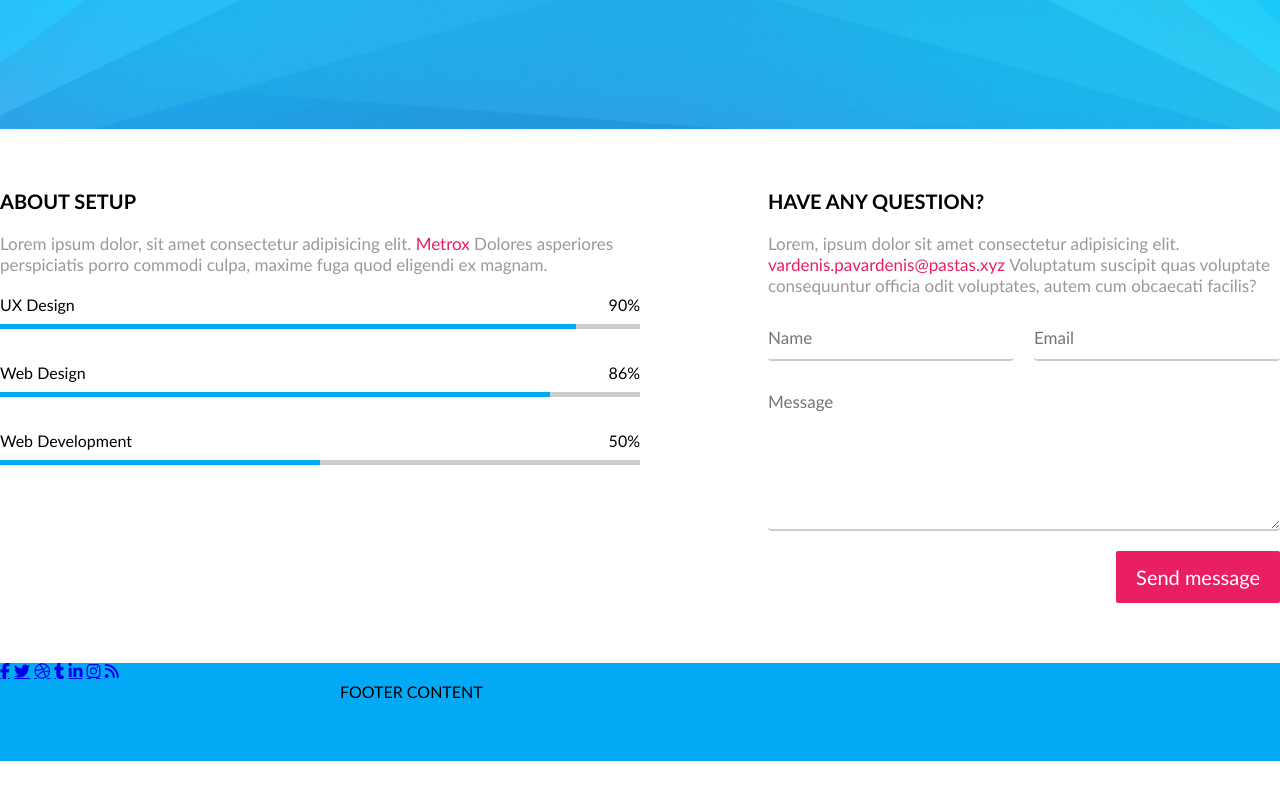
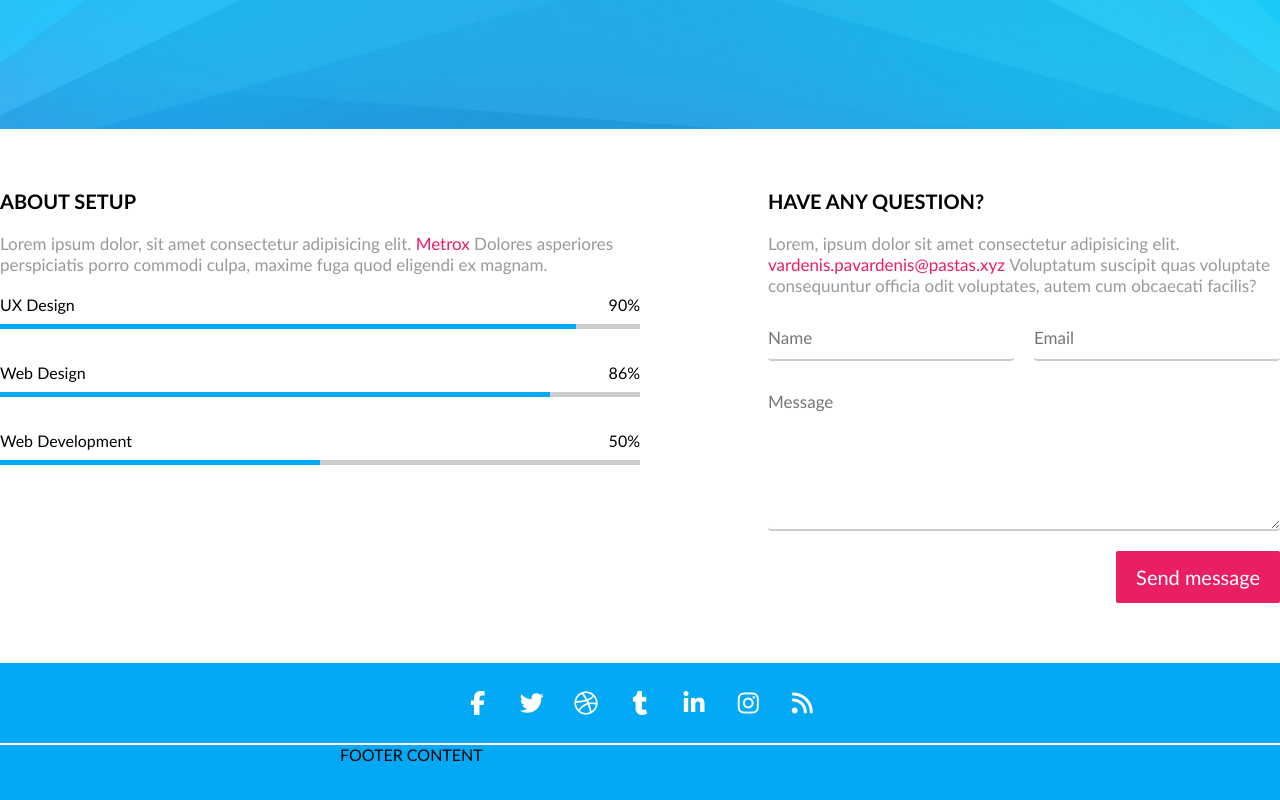
Before and after one commit to ModestaLiatuke/6-coming-soon, a website: page index.html in a window 1280 px wide. Shown: the part 671-1471 px from the top of the page. Before the commit the page ends 1432 px from the top, so only its background shows below. Drawn offline with Linux system fonts and the light colour scheme.

Commit message:
socials update

```diff
--- a/CSS/pages/home.css
+++ b/CSS/pages/home.css
@@ -124,7 +124,7 @@ footer.container {
     font-size: 24px;
     text-decoration: none;
     border-radius: 50%;
-    transition: all 300ms;
+    transition: all 500ms;
 }
 .socials > .fa:hover {
     background-color: #fff;
--- a/index.html
+++ b/index.html
@@ -99,14 +99,14 @@
             </div>
     </main>
     <footer class="container bg-primary">
-        <div class="row-long" social>
-            <a href="#" target="blank" class="fa fa-facebook" aria-hidden="true"></a>
-            <a href="#" target="blank" class="fa fa-twitter" aria-hidden="true"></a>
-            <a href="#" target="blank" class="fa fa-dribbble" aria-hidden="true"></a>
-            <a href="#" target="blank" class="fa fa-tumblr" aria-hidden="true"></a>
-            <a href="#" target="blank" class="fa fa-linkedin" aria-hidden="true"></a>
-            <a href="#" target="blank" class="fa fa-instagram" aria-hidden="true"></a>
-            <a href="#" target="blank" class="fa fa-rss" aria-hidden="true"></a>
+        <div class="row-long socials">
+            <a href="#" target="blank" class="fa fa-facebook"></a>
+            <a href="#" target="blank" class="fa fa-twitter"></a>
+            <a href="#" target="blank" class="fa fa-dribbble"></a>
+            <a href="#" target="blank" class="fa fa-tumblr"></a>
+            <a href="#" target="blank" class="fa fa-linkedin"></a>
+            <a href="#" target="blank" class="fa fa-instagram"></a>
+            <a href="#" target="blank" class="fa fa-rss"></a>
         </div>
         <div class="row-short">
             FOOTER CONTENT
```
